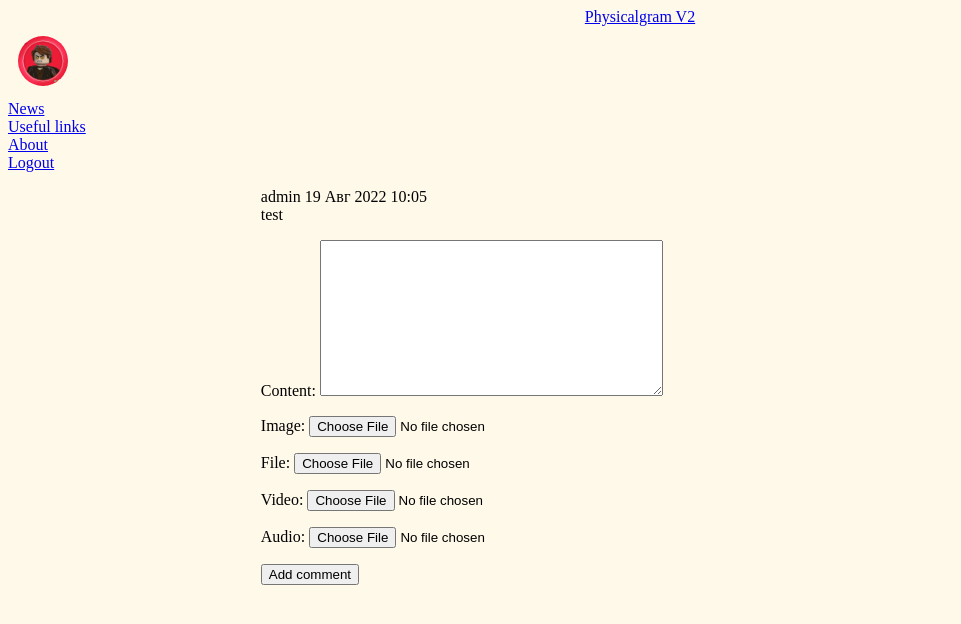
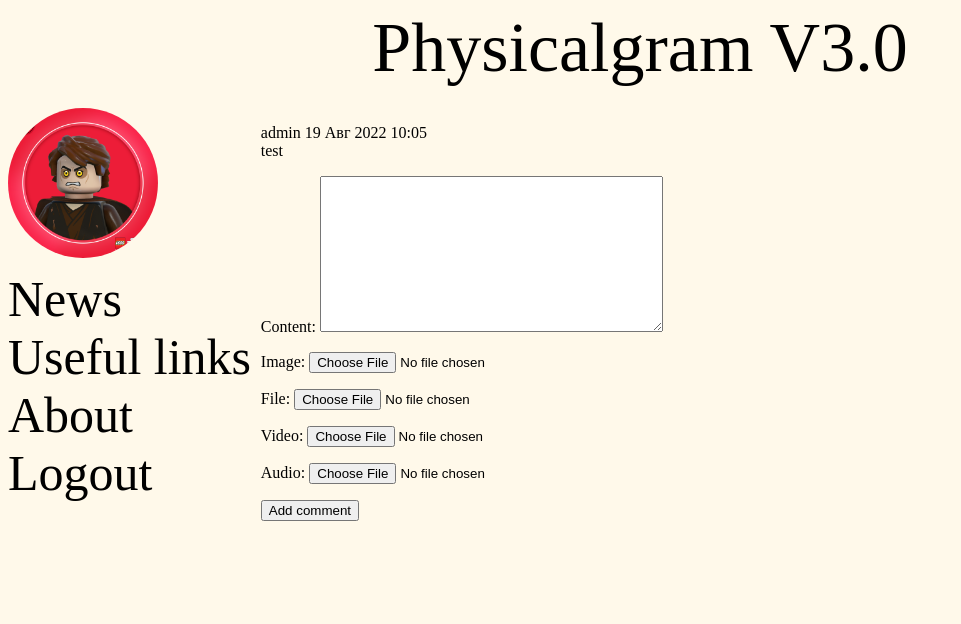
Before and after one commit to Jos-Craw/physicalgram, a Django app: page /16/ in a window 1280 px wide. Shown: the top 624 px of the page, without its empty margins (0-961 px from the left). Run offline with Django 3.2, Linux system fonts and the light colour scheme; a user stored in the database is signed in; data comes from the database, SQL or seed files in the repository; both versions use the stored data as it was after the commit; some libraries are stand-ins or nearby versions.

Commit message:
redisign 1

```diff
--- a/postgram 2/news/models.py
+++ b/postgram 2/news/models.py
@@ -2,6 +2,7 @@ from django.db import models
 from django.contrib.auth.models import AbstractUser
 from django.dispatch import Signal
 from .utilities import send_activation_notification
+import os
 
 
 class AdvUser(AbstractUser):
@@ -27,6 +28,10 @@ class Post(models.Model):
         verbose_name = 'Post'
         ordering = ['-pubdate']
 
+    def filename(self):
+        return os.path.basename(self.file.name)
+
+
 class Comment(models.Model):
 	post = models.ForeignKey(Post,on_delete=models.CASCADE,null=True)
 	content = models.TextField(null=True, blank=False)
--- a/postgram 2/news/static/news/style.css
+++ b/postgram 2/news/static/news/style.css
@@ -4,34 +4,56 @@ body{
 header{
   display: flex;
   justify-content: center;
+  align-items: flex-start;
+  font-size: 70px;
 }
-.nav_left{
+.content{
+  display: flex;
+  flex-direction: row;
+  justify-content: space-around;
+  margin-top: 20px;
+}
+.nav{
   display: flex;
   flex-direction: column;
-}
-.nav_right{
-  display: flex;
-  flex-direction: column;
-
+  font-size: 50px;
+  width:20%
 }
 section{
   display: flex;
   flex-direction: column;
+  width:80%;
 }
 .post{
-  margin-left: 20%;
-  margin-right: 30%;
+  margin-left: 10%;
+  margin-right: 45%;
+  margin-bottom: 5px;
+  border-radius: 20px;
+  box-shadow: 0 0 10px rgba(0,0,0,0.5);
 }
 .media{
   width: 30%;
 }
-.avatar{
+.avatar-small{
   width: 50px;
   height: 50px;
   border-radius: 100px;
   padding: 10px;
 }
+.avatar{
+  width: 150px;
+  border-radius: 100px;
+}
 .post-author{
   display: flex;
   align-items: center;
+  font-size: 20px;
 }
+.post-content{
+  padding: 10px;
+  font-size: 30px;
+}
+.link{
+  text-decoration: none;
+  color: black;
+}
--- a/postgram 2/news/templates/layout/basic.html
+++ b/postgram 2/news/templates/layout/basic.html
@@ -5,13 +5,14 @@
 	<meta http-equiv="Content-Type"
 		content="text/html; charset=utf-8">
 	<link rel="stylesheet" type="text/css" href="{% static 'news/style.css' %}">
-	<title>{% block title %}Physicalgram V2{% endblock %}</title>
+	<title>{% block title %}Physicalgram V3.0{% endblock %}</title>
 </head>
 <body>
 	<header>
-		<a href="{% url 'news:index' %} ">Physicalgram V2</a>
+		<a href="{% url 'news:index' %} " class="link">Physicalgram V3.0</a>
 	</header>
-	<nav class="nav_right">
+		<div class="content">
+			<nav class="nav">
 				{% if user.is_authenticated %}
 				<a href="{% url 'news:profile' %}">
 					{% if user.avatar %}
@@ -20,21 +21,19 @@
 		      			<img class="avatar" src="\static\news\user.png">
 		    		{% endif %}
 		    	</a>
-		<a href="{% url 'news:index' %}">News</a>
-		<a href="{% url 'news:good' %}">Useful links</a>
-		<a href="{% url 'news:about' %}">About</a>
-		<a href="{% url 'news:logout' %}">Logout</a>
+				<a href="{% url 'news:index' %}" class="link">News</a>
+				<a href="{% url 'news:good' %}" class="link">Useful links</a>
+				<a href="{% url 'news:about' %}" class="link">About</a>
+				<a href="{% url 'news:logout' %}" class="link">Logout</a>
 				{% else %}
-		<a href="{% url 'news:login' %}">Login</a>
-		<a href="{% url 'news:register' %}">Registration</a>
+				<a href="{% url 'news:login' %}" class="link">Login</a>
+				<a href="{% url 'news:register' %}" class="link">Registration</a>
 				{% endif %}
 			</nav>
-	<section class="post">
+			<section>
 				{% block content %}
 				{% endblock %}
 			</section>
-	<footer>
-
-	</footer>
+		</div>
 </body>
 </html>
--- a/postgram 2/news/templates/news/detail.html
+++ b/postgram 2/news/templates/news/detail.html
@@ -2,11 +2,11 @@
 
 {% block content %}
 <div>
-	<p class="p">
-		{{ post.author }} <a class="small">{{ post.pubdate|date:"d M Y H:i" }}</a><br>
+	<p>
+		{{ post.author }} <a>{{ post.pubdate|date:"d M Y H:i" }}</a><br>
 		{{ post.content|urlize }}<br>
 		{% if post.image %}
-			<img src="{{ post.image.url }}" class='main-image'>
+			<img src="{{ post.image.url }}">
 		{% endif %}
 		{% if post.video %}
 			<video src="{{ post.video.url }}" width="50%" controls="controls"></video><br>
@@ -15,7 +15,7 @@
 			<audio src="{{ post.audio.url }}" controls="controls"></audio><br>
 		{% endif %}
 		{% if post.file %}
-			<a href='{{ post.file.url }}' >{{ post.file.url }}</a><br>
+			<a href='{{ post.file.url }}'target="-blank" class="link">{{ post.filename }}</a><br>
 		{% endif %}
 		<form method="post">
 			{% csrf_token %}
--- a/postgram 2/news/templates/news/login.html
+++ b/postgram 2/news/templates/news/login.html
@@ -9,10 +9,10 @@
 	{% if user.is_authenticated%}
 	<p>Login already done</p>
 	{% else %}
-	<form class="login" method="post">
+	<form method="post">
 		{% csrf_token %}
 		{% bootstrap_form form layout='horizontal' %}
-		<input type="hidden" name="next" value="{{ next }}">
+		<input type="hidden" name="next" value="{% url 'news:index' %}">
 		{% buttons submit='Log in' %}{% endbuttons %}
 	</form>
 	{% endif %}
--- a/postgram 2/postgram/settings.py
+++ b/postgram 2/postgram/settings.py
@@ -118,6 +118,8 @@ USE_L10N = True
 USE_TZ = True
 
 
+LOGOUT_REDIRECT_URL='news:index'
+
 # Static files (CSS, JavaScript, Images)
 # https://docs.djangoproject.com/en/3.2/howto/static-files/
 
```
Also changed, not shown: postgram 2/news/templates/news/index.html (+9 -6 lines), postgram 2/news/templates/news/profile.html (+13 -13 lines), postgram 2/db.sqlite3. Lines whose indentation alone changed are shown as unchanged.
